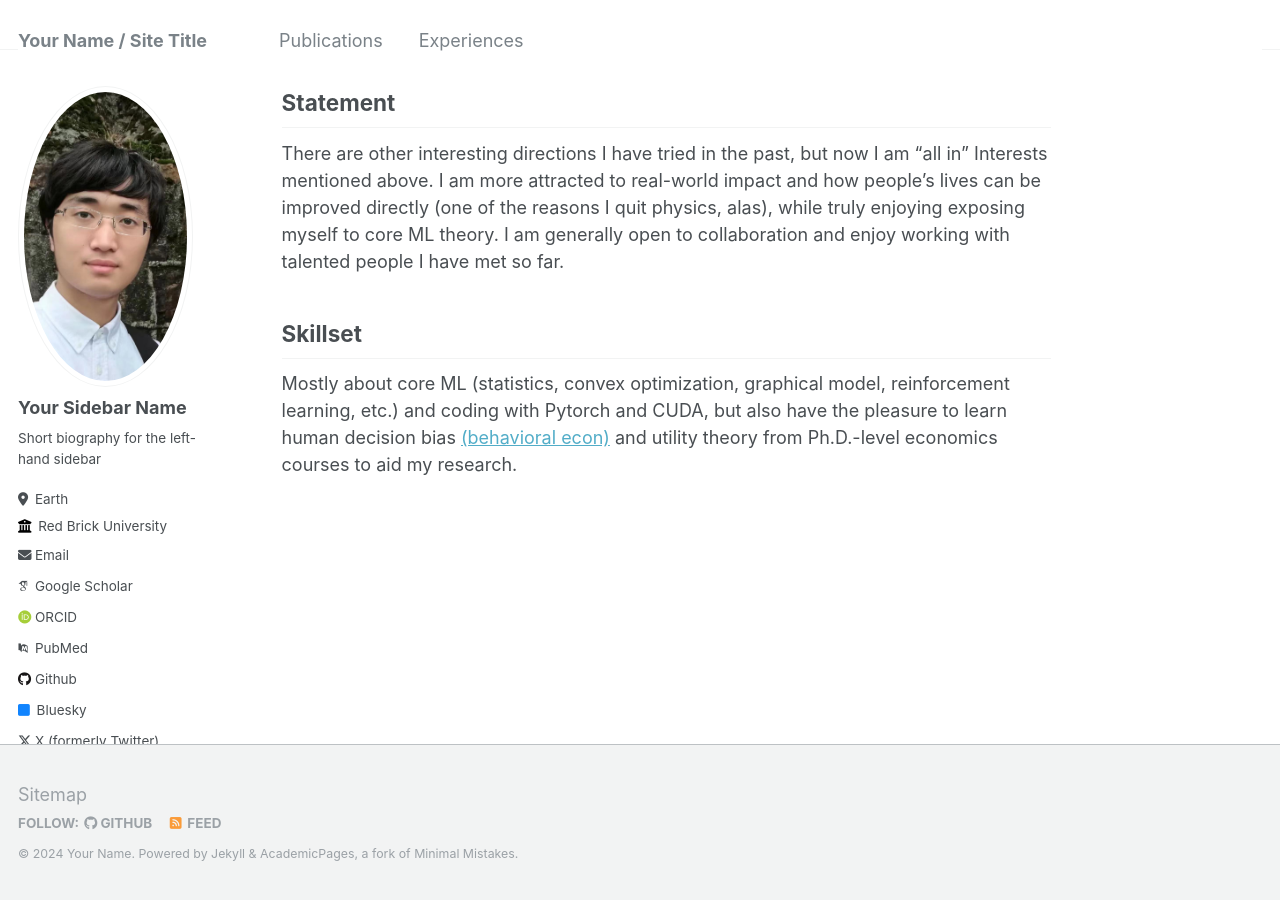
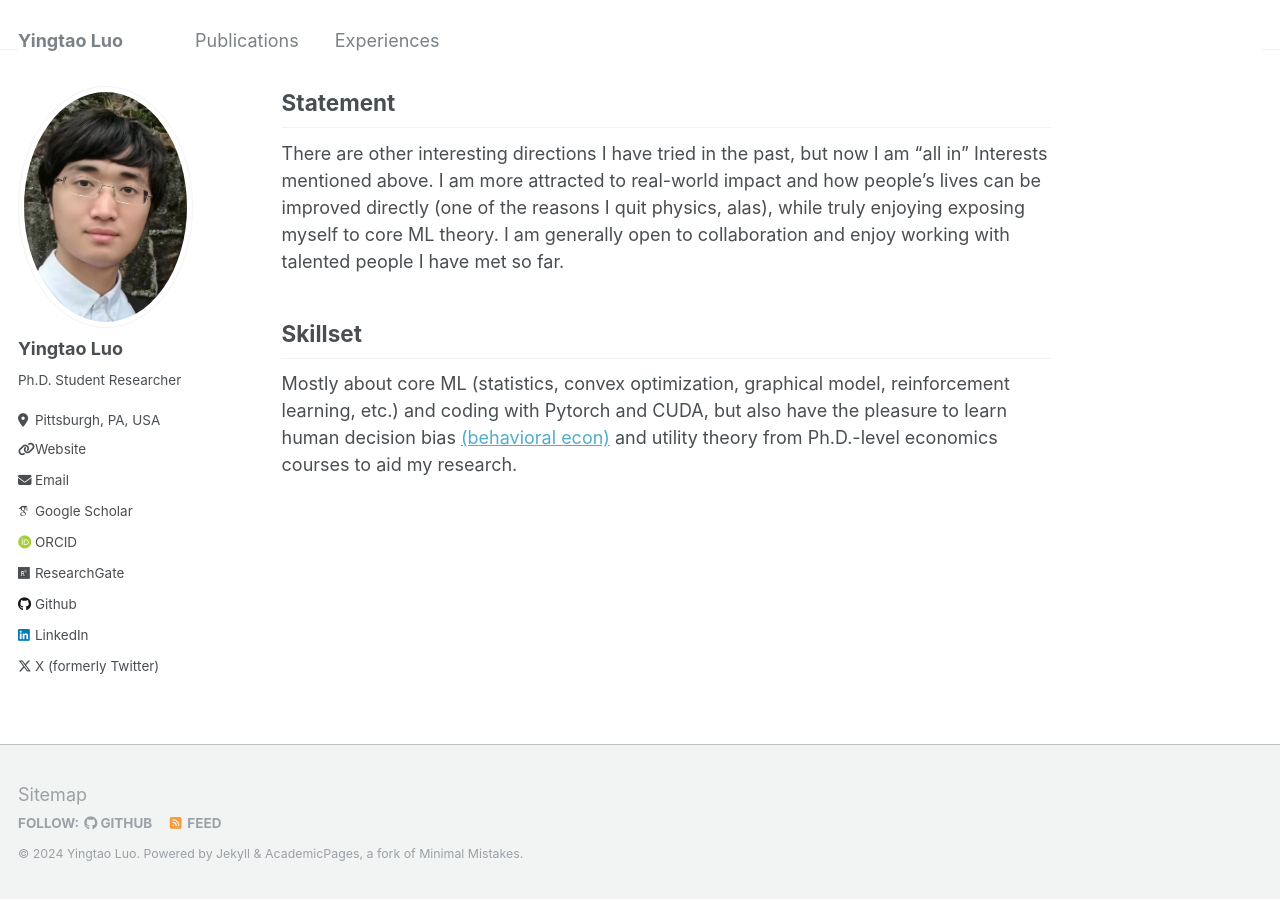
Before and after one commit to yingtaoluo/yingtaoluo.github.io, a Jekyll site: the page built from _pages/about.md, in a window 1280 px wide and 900 px high, scrolled down 826 px. Built offline with Jekyll 4.4.1, drawn with Linux system fonts in a browser that asks for light colours; some web fonts are replaced; part of the change alters nothing that is shown.

Commit message:
Add files via upload

```diff
--- a/_config.yml
+++ b/_config.yml
@@ -3,77 +3,17 @@
 # This config file is meant for settings that affect your entire site, values
 # which you are expected to set up once and rarely need to edit after that.
 # For technical reasons, this file is *NOT* reloaded automatically when you use
-# `jekyll serve -l -H localhost`. If you change this file, please restart the
-# server process.
-
-# Basic Site Settings
-locale                   : "en-US"
-title                    : "Your Name / Site Title"
-title_separator          : "-"
-name                     : &name "Your Name"
-description              : &description "personal description"
-url                      : https://academicpages.github.io # the base hostname & protocol for your site e.g. "https://mmistakes.github.io"
-baseurl                  : "" # the subpath of your site, e.g. "/blog"
-repository               : "academicpages/academicpages.github.io"
-
-# Site Author - The following control what appear as part of the author content on the side bar.
-#               If a field is blank the icon and link will not appear, otherwise it will be shown.
-#               Additional customization can be done by editing /_includes/author-profile.html
-author:
-  # Biographic information
-  avatar           : "profile.png"
-  name             : "Your Sidebar Name"
-  pronouns         : # example: "she/her"
-  bio              : "Short biography for the left-hand sidebar"
-  location         : "Earth"
-  employer         : "Red Brick University"
-  uri              : # URL
-  email            : "none@example.org"
-
-  # Academic websites
-  arxiv            : # URL - Update with the correct link to your profile
-  googlescholar    : "https://scholar.google.com/citations?user=PS_CX0AAAAAJ"
-  impactstory      : # URL
-  orcid            : "http://orcid.org/yourorcidurl"
-  pubmed           : "https://www.ncbi.nlm.nih.gov/pubmed/?term=john+snow"
-  researchgate     : # URL
-
-  # Repositories and software development
-  bitbucket        : # Username - Update with your username on the site
-  codepen          : # Username
-  dribbble         : # Username
-  github           : "academicpages"
-  kaggle           : # Username
-  stackoverflow    : # User number or user number and name (i.e., use "1" or "1/jeff-atwood")
-
-  # Social media
-  bluesky          : "bsky.app" # Replace this with you Bluesky username
-  facebook         : # Username
-  flickr           : # Username
-  foursquare       : # Username
-  goodreads        : # Username
-  google_plus      : # Username
-  keybase          : # Username
-  instagram        : # Username
-  lastfm           : # Username
-  linkedin         : # Username
-  mastodon         : # URL
-  medium           : # URL
-  pinterest        : # Username
-  soundcloud       : # Username
-  steam            : # Username
-  telegram         : # URL
-  tumblr           : # Username
-  twitter          : "UniofOxford"  # Replace this with your X / Twitter handle
-  vine             : # Username
-  weibo            : # Username
-  wikipedia        : # Username
-  xing             : # Username
-  youtube          : # Username
-  zhihu            : # URL
-
+# `jekyll serve`. If you change this file, please restart the server process.
 
 # Site Settings
+locale                   : "en-US"
+title                    : "Yingtao Luo"
+title_separator          : "-"
+name                     : &name "Yingtao Luo"
+description              : &description "PhD Student at Carnegie Mellon University"
+url                      : https://yingtaoluo.github.io # the base hostname & protocol for your site e.g. "https://mmistakes.github.io"
+baseurl                  : "" # the subpath of your site, e.g. "/blog"
+repository               : "yingtaoluo.github.io"
 teaser                   :  # filename of teaser fallback teaser image placed in /images/, .e.g. "500x300.png"
 breadcrumbs              : false # true, false (default)
 words_per_minute         : 160
@@ -107,16 +47,13 @@ staticman:
       options:
         format           : "iso8601" # "iso8601" (default), "timestamp-seconds", "timestamp-milliseconds"
 atom_feed:
-  hide                   : false     # change to true to hide the RSS feed in the footer
   path                   : # blank (default) uses feed.xml
-
 
 # SEO Related
 google_site_verification :
 bing_site_verification   :
 alexa_site_verification  :
 yandex_site_verification :
-
 
 # Social Sharing
 twitter:
@@ -136,9 +73,48 @@ social:
 
 # Analytics
 analytics:
-  provider               :  "google-universal" # false (default), "google", "google-universal", "google-analytics-4", "custom"
+  provider               :  "google-universal" # false (default), "google", "google-universal", "custom"
   google:
     tracking_id          :
+
+
+# Site Author
+author:
+  name             : "Yingtao Luo"
+  avatar           : "profile2.png"
+  bio              : "Ph.D. Student Researcher"
+  location         : "Pittsburgh, PA, USA"
+  employer         :
+  pubmed           :
+  googlescholar    : "https://scholar.google.com/citations?user=g_MmNEoAAAAJ"
+  email            : "yingtaol@andrew.cmu.edu"
+  researchgate     : "https://www.researchgate.net/profile/Yingtao-Luo"
+  uri              : "https://deepai.org/profile/yingtao-luo"
+  bitbucket        :
+  codepen          :
+  dribbble         :
+  flickr           :
+  facebook         :
+  foursquare       :
+  github           : "yingtaoluo"
+  google_plus      :
+  keybase          :
+  instagram        :
+  impactstory      : #"https://profiles.impactstory.org/u/xxxx-xxxx-xxxx-xxxx"
+  lastfm           :
+  linkedin         : "yingtaoluo"
+  orcid            : "https://orcid.org/0000-0003-1794-3657"
+  pinterest        :
+  soundcloud       :
+  stackoverflow    : # http://stackoverflow.com/users/123456/username
+  steam            :
+  tumblr           :
+  twitter          : "yingtaoluo"
+  vine             :
+  weibo            :
+  xing             :
+  youtube          :
+  wikipedia        :
 
 
 # Reading Files
@@ -269,7 +245,6 @@ defaults:
       author_profile: true
       share: true
 
-
 # Sass/SCSS
 sass:
   sass_dir: _sass
```
